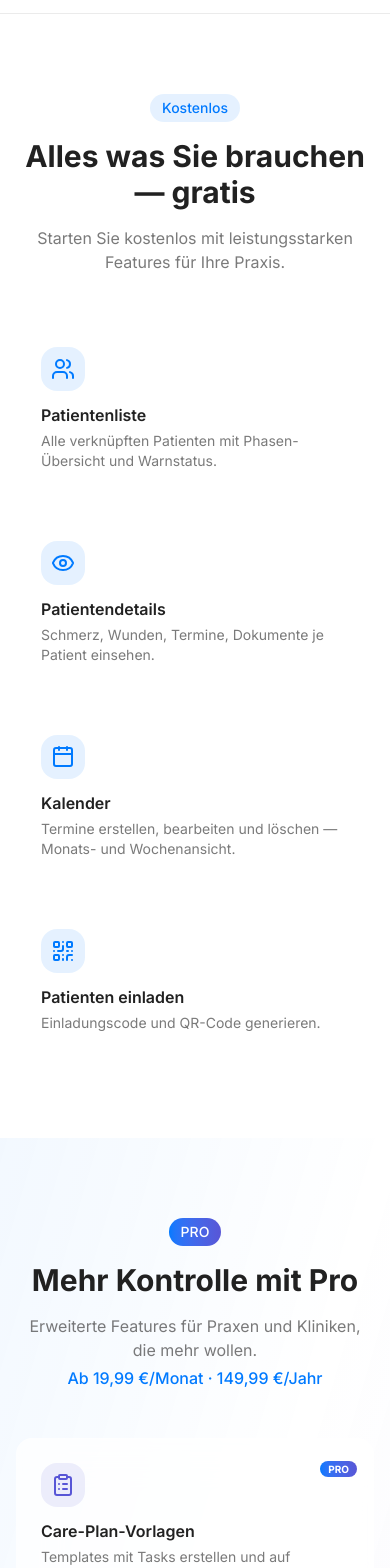
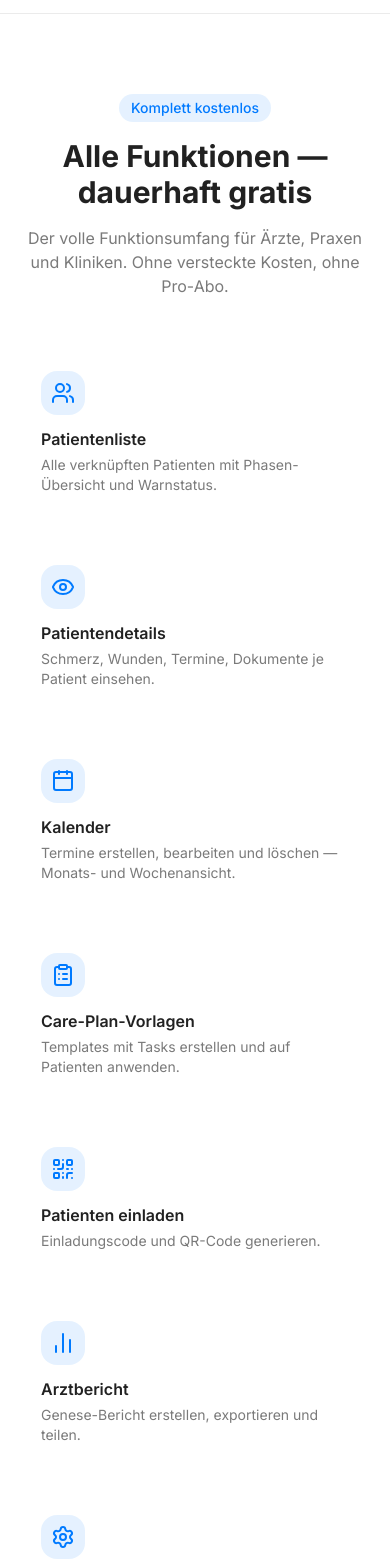
Before and after one commit to ghjkghfvv/Operationsbegleiter_Webseite, a Next.js app: page /aerzte in a window 390 px wide. Shown: the part 1300-2868 px from the top of the page. Built offline with nearby package versions, Linux system fonts and the light colour scheme.

Commit message:
Remove org pro tier - all org features are now free

```diff
--- a/src/app/aerzte/page.tsx
+++ b/src/app/aerzte/page.tsx
@@ -36,8 +36,7 @@ type Audience = 'praxis' | 'klinik';
 export default function AerztePage() {
   const [audience, setAudience] = useState<Audience>('praxis');
 
-  const freeFeatures = FEATURES_DOCTOR.filter(f => !('pro' in f && f.pro));
-  const proFeatures = FEATURES_DOCTOR.filter(f => 'pro' in f && f.pro);
+  const allFeatures = FEATURES_DOCTOR;
 
   const caseStudies = [
     {
@@ -231,15 +230,15 @@ export default function AerztePage() {
       <section id="features-free" className="py-20">
         <div className="max-w-7xl mx-auto px-4 sm:px-6 lg:px-8">
           <ScrollReveal className="text-center mb-12">
-            <Badge variant="primary" className="mb-4">Kostenlos</Badge>
-            <h2 className="text-3xl font-bold mb-4">Alles was Sie brauchen — gratis</h2>
+            <Badge variant="primary" className="mb-4">Komplett kostenlos</Badge>
+            <h2 className="text-3xl font-bold mb-4">Alle Funktionen — dauerhaft gratis</h2>
             <p className="text-[var(--foreground)]/60 max-w-xl mx-auto">
-              Starten Sie kostenlos mit leistungsstarken Features für Ihre Praxis.
+              Der volle Funktionsumfang für Ärzte, Praxen und Kliniken. Ohne versteckte Kosten, ohne Pro-Abo.
             </p>
           </ScrollReveal>
 
           <StaggerChildren className="grid grid-cols-1 sm:grid-cols-2 lg:grid-cols-4 gap-5 max-w-5xl mx-auto">
-            {freeFeatures.map(feature => (
+            {allFeatures.map(feature => (
               <StaggerItem key={feature.title}>
                 <Card variant="glass" className="h-full">
                   <div className="w-11 h-11 rounded-2xl bg-primary/10 flex items-center justify-center text-primary mb-3">
@@ -254,38 +253,7 @@ export default function AerztePage() {
         </div>
       </section>
 
-      {/* Pro Features */}
-      <section className="py-20 bg-gradient-to-br from-primary/5 via-transparent to-accent/5">
-        <div className="max-w-7xl mx-auto px-4 sm:px-6 lg:px-8">
-          <ScrollReveal className="text-center mb-12">
-            <Badge className="mb-4 bg-gradient-to-r from-primary to-accent text-white border-0">PRO</Badge>
-            <h2 className="text-3xl font-bold mb-4">Mehr Kontrolle mit Pro</h2>
-            <p className="text-[var(--foreground)]/60 max-w-xl mx-auto">
-              Erweiterte Features für Praxen und Kliniken, die mehr wollen.
-              <span className="block mt-1 text-primary font-medium">Ab 19,99 €/Monat · 149,99 €/Jahr</span>
-            </p>
-          </ScrollReveal>
 
-          <StaggerChildren className="grid grid-cols-1 sm:grid-cols-2 lg:grid-cols-3 gap-6 max-w-5xl mx-auto">
-            {proFeatures.map(feature => (
-              <StaggerItem key={feature.title}>
-                <Card variant="glass" className="h-full relative border-primary/20">
-                  <div className="absolute top-4 right-4">
-                    <span className="text-[10px] px-2 py-0.5 rounded-full bg-gradient-to-r from-primary to-accent text-white font-bold">
-                      PRO
-                    </span>
-                  </div>
-                  <div className="w-11 h-11 rounded-2xl bg-accent/10 flex items-center justify-center text-accent mb-3">
-                    {iconComponents[feature.icon]}
-                  </div>
-                  <h3 className="font-semibold mb-1">{feature.title}</h3>
-                  <p className="text-sm text-[var(--foreground)]/60">{feature.description}</p>
-                </Card>
-              </StaggerItem>
-            ))}
-          </StaggerChildren>
-        </div>
-      </section>
 
       {/* For Kliniken — Enterprise */}
       <section className="py-20">
--- a/src/components/sections/FeatureShowcase.tsx
+++ b/src/components/sections/FeatureShowcase.tsx
@@ -14,7 +14,7 @@ import {
 } from 'lucide-react';
 import { TextReveal } from '@/components/effects/TextReveal';
 
-type Tab = 'patient-free' | 'patient-pro' | 'arzt-free' | 'arzt-pro' | 'familie';
+type Tab = 'patient-free' | 'patient-pro' | 'arzt-free' | 'familie';
 
 interface Feature {
   icon: LucideIcon;
@@ -60,18 +60,14 @@ const patientProFeatures: Feature[] = [
   { icon: BarChart2,     title: 'Analytics Dashboard',       desc: 'Detaillierte Auswertungen und Analysen',                          color: 'bg-violet-600' },
 ];
 
-// ── ÄRZTE KOSTENLOS ──
-const arztFreeFeatures: Feature[] = [
+// ── ÄRZTE (alle Funktionen kostenlos) ──
+const arztFeatures: Feature[] = [
   { icon: Users,         title: 'Patientenliste',            desc: 'Alle verknüpften Patienten mit Phasen-Übersicht',                 color: 'bg-blue-500' },
   { icon: Eye,           title: 'Patientendetails',          desc: 'Schmerz, Wunden, Termine, Dokumente je Patient einsehen',          color: 'bg-[#007AFF]' },
   { icon: CalendarDays,  title: 'Kalender',                  desc: 'Termine erstellen, bearbeiten und löschen',                        color: 'bg-sky-500' },
   { icon: UserPlus,      title: 'Patienten einladen',        desc: 'Einladungscode und QR-Code generieren',                            color: 'bg-teal-500' },
   { icon: User,          title: 'Profil verwalten',          desc: 'Name, Fachrichtung und Praxisdaten pflegen',                       color: 'bg-indigo-500' },
-];
-
-// ── ÄRZTE PRO ──
-const arztProFeatures: Feature[] = [
-  { icon: Users,         title: 'Unbegrenzte Patienten',      desc: 'Mit Pro unbegrenzte Patientenanzahl verwalten',                   color: 'bg-orange-500' },
+  { icon: Users,         title: 'Unbegrenzte Patienten',     desc: 'Unbegrenzte Patientenanzahl verwalten',                             color: 'bg-orange-500' },
   { icon: ClipboardList, title: 'Care-Plan-Vorlagen',        desc: 'Templates mit Tasks erstellen und auf Patienten anwenden',         color: 'bg-violet-500' },
   { icon: BarChart2,     title: 'Arztbericht',               desc: 'Genese-Bericht exportieren und teilen',                            color: 'bg-emerald-500' },
   { icon: Settings,      title: 'Personal-Management',       desc: 'Mitarbeiter-Accounts mit granularer Rechteverwaltung',            color: 'bg-slate-500' },
@@ -91,16 +87,14 @@ const familieFeatures: Feature[] = [
 const tabs: { key: Tab; label: string; sub?: string; count: number; pricing?: string }[] = [
   { key: 'patient-free', label: 'Patienten',   sub: 'Kostenlos', count: 16 },
   { key: 'patient-pro',  label: 'Patienten',   sub: 'Pro',       count: 13, pricing: 'ab 8,99 €/Monat' },
-  { key: 'arzt-free',    label: 'Ärzte',       sub: 'Kostenlos', count: 5 },
-  { key: 'arzt-pro',     label: 'Ärzte',       sub: 'Pro',       count: 6,  pricing: 'ab 19,99 €/Monat' },
+  { key: 'arzt-free',    label: 'Ärzte',       sub: 'Kostenlos', count: 11 },
   { key: 'familie',      label: 'Familie',     count: 5 },
 ];
 
 const featureMap: Record<Tab, Feature[]> = {
   'patient-free': patientFreeFeatures,
   'patient-pro':  patientProFeatures,
-  'arzt-free':    arztFreeFeatures,
-  'arzt-pro':     arztProFeatures,
+  'arzt-free':    arztFeatures,
   'familie':      familieFeatures,
 };
 
@@ -196,7 +190,6 @@ export function FeatureShowcase() {
                 <span className="w-1.5 h-1.5 rounded-full bg-primary" />
                 {tabs.find(t => t.key === activeTab)?.pricing}
                 {activeTab === 'patient-pro' && ' · 75,00 €/Jahr'}
-                {activeTab === 'arzt-pro' && ' · 149,99 €/Jahr'}
               </span>
             </motion.div>
           )}
--- a/src/lib/constants.ts
+++ b/src/lib/constants.ts
@@ -174,7 +174,6 @@ export const FEATURES_DOCTOR = [
     icon: 'ClipboardList',
     title: 'Care-Plan-Vorlagen',
     description: 'Templates mit Tasks erstellen und auf Patienten anwenden.',
-    pro: true,
   },
   {
     icon: 'QrCode',
@@ -185,25 +184,21 @@ export const FEATURES_DOCTOR = [
     icon: 'BarChart2',
     title: 'Arztbericht',
     description: 'Genese-Bericht erstellen, exportieren und teilen.',
-    pro: true,
   },
   {
     icon: 'Settings',
     title: 'Personal-Management',
     description: 'Mitarbeiter-Accounts mit granularer Rechteverwaltung.',
-    pro: true,
   },
   {
     icon: 'Building2',
     title: 'Organisation',
     description: 'Mehrere Ärzte unter einem Dach verwalten.',
-    pro: true,
   },
   {
     icon: 'LayoutGrid',
     title: 'Dashboard',
     description: 'Tagesübersicht mit Warnungen, Terminen und Schnellaktionen.',
-    pro: true,
   },
 ] as const;
 
@@ -274,43 +269,24 @@ export const PRICING_PLANS_ARZT = [
   {
     name: 'Kostenlos',
     price: { monthly: 0, yearly: 0 },
-    description: 'Für den Einstieg',
+    description: 'Alle Funktionen — dauerhaft gratis',
     features: [
-      'Patientenliste mit Phasen-Übersicht (max. 100 Patienten)',
+      'Unbegrenzte Patienten',
+      'Unbegrenzte Angestellte',
+      'Patientenliste mit Phasen-Übersicht',
       'Patientendetails ansehen (Schmerz, Wunden, Termine, Dokumente)',
       'Kalender (Termine erstellen, bearbeiten, löschen)',
       'Patienten einladen (Code + QR)',
-      'max. 3 Angestellte',
-      'Profil verwalten',
-    ],
-    notIncluded: [
-      'Care-Plan-Vorlagen',
-      'Arztbericht exportieren',
-      'Personal-Management (unbegrenzte Angestellte)',
-      'Organisation (unbegrenzte Patienten)',
-      'Dashboard mit Warnungen',
-    ],
-    cta: 'Kostenlos starten',
-    highlighted: false,
-  },
-  {
-    name: 'Pro',
-    price: { monthly: 19.99, yearly: 12.50 },
-    description: 'Volle Praxis-Power',
-    features: [
-      'Alles aus Kostenlos',
-      'Unbegrenzte Patienten',
-      'Unbegrenzte Angestellte',
       'Care-Plan-Vorlagen erstellen & anwenden',
       'Arztbericht exportieren / teilen',
       'Personal-Management mit Rechteverwaltung',
       'Organisation (mehrere Ärzte unter einem Dach)',
       'Dashboard mit Warnungs- und Termin-Übersicht',
+      'Profil verwalten',
     ],
     notIncluded: [],
-    cta: 'Pro starten',
+    cta: 'Kostenlos starten',
     highlighted: true,
-    yearlyNote: '149,99 €/Jahr',
   },
 ] as const;
 
@@ -335,7 +311,7 @@ export const BELLA_DEMO_MESSAGES = [
 export const FAQ_ITEMS = [
   {
     question: 'Ist der Operationsbegleiter kostenlos?',
-    answer: 'Ja, die Basis-Version für Patienten ist dauerhaft kostenlos und umfasst Timeline, Schmerztagebuch, Wunddokumentation, Vitalzeichen, Medikamente, Ernährung, Termine, OP-Informationen und mehr. Für erweiterte Features wie den KI-Assistenten Bella, Reha-Übungen, Red Flags und Familien-Zugang gibt es Pro ab 8,99 €/Monat oder 75,00 €/Jahr. Für Ärzte gibt es Pro ab 19,99 €/Monat oder 149,99 €/Jahr.',
+    answer: 'Ja, die Basis-Version für Patienten ist dauerhaft kostenlos und umfasst Timeline, Schmerztagebuch, Wunddokumentation, Vitalzeichen, Medikamente, Ernährung, Termine, OP-Informationen und mehr. Für erweiterte Features wie den KI-Assistenten Bella, Reha-Übungen, Red Flags und Familien-Zugang gibt es Pro ab 8,99 €/Monat oder 75,00 €/Jahr. Für Ärzte und Organisationen ist der Operationsbegleiter komplett kostenlos — alle Funktionen inklusive.',
   },
   {
     question: 'Wie sicher sind meine Daten?',
@@ -363,11 +339,11 @@ export const FAQ_ITEMS = [
   },
   {
     question: 'Kann ich das Pro-Abo kündigen?',
-    answer: 'Ja, jederzeit über den App Store oder Google Play Store. Es gibt keine Mindestlaufzeit. Patienten-Pro: 8,99 €/Monat oder 75,00 €/Jahr. Ärzte-Pro: 19,99 €/Monat oder 149,99 €/Jahr.',
+    answer: 'Ja, jederzeit über den App Store oder Google Play Store. Es gibt keine Mindestlaufzeit. Patienten-Pro: 8,99 €/Monat oder 75,00 €/Jahr. Für Ärzte und Organisationen sind alle Funktionen kostenlos.',
   },
   {
     question: 'Gibt es auch einen Plan für Ärzte?',
-    answer: 'Ja! Ärzte können den Operationsbegleiter kostenlos nutzen — mit Patientenliste (max. 100 Patienten), Detailansicht, Kalender, Einladungsfunktion und bis zu 3 Angestellten. Mit Ärzte-Pro (ab 19,99 €/Monat oder 149,99 €/Jahr) erhalten Sie unbegrenzte Patienten, unbegrenzte Angestellte, Care-Plan-Vorlagen, Arztbericht-Export, Personal-Management, Organisation und ein Dashboard.',
+    answer: 'Ja! Ärzte und Organisationen können den Operationsbegleiter komplett kostenlos nutzen — mit allen Funktionen: unbegrenzte Patienten, unbegrenzte Angestellte, Care-Plan-Vorlagen, Arztbericht-Export, Personal-Management, Organisation und Dashboard. Es gibt keine Einschränkungen.',
   },
 ] as const;
 
```
